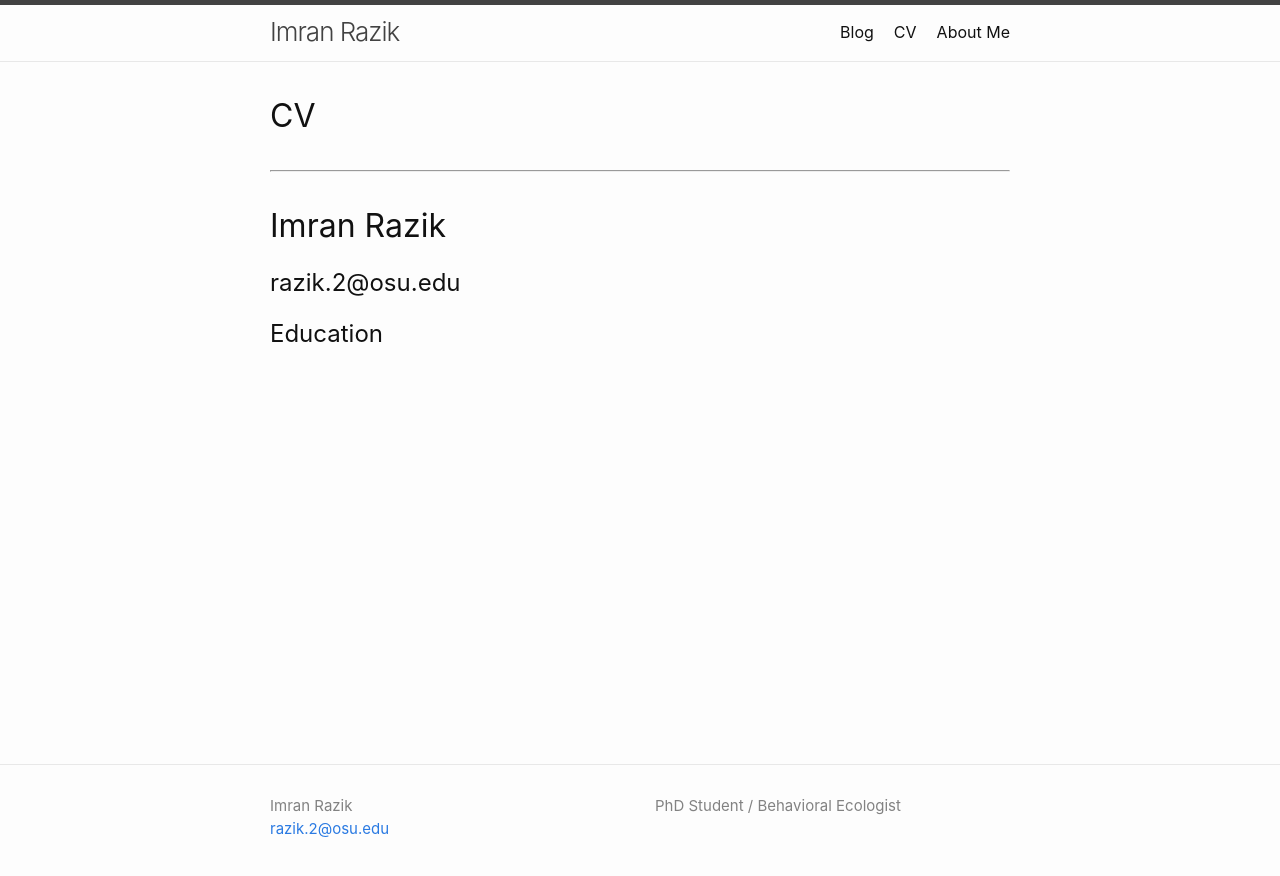
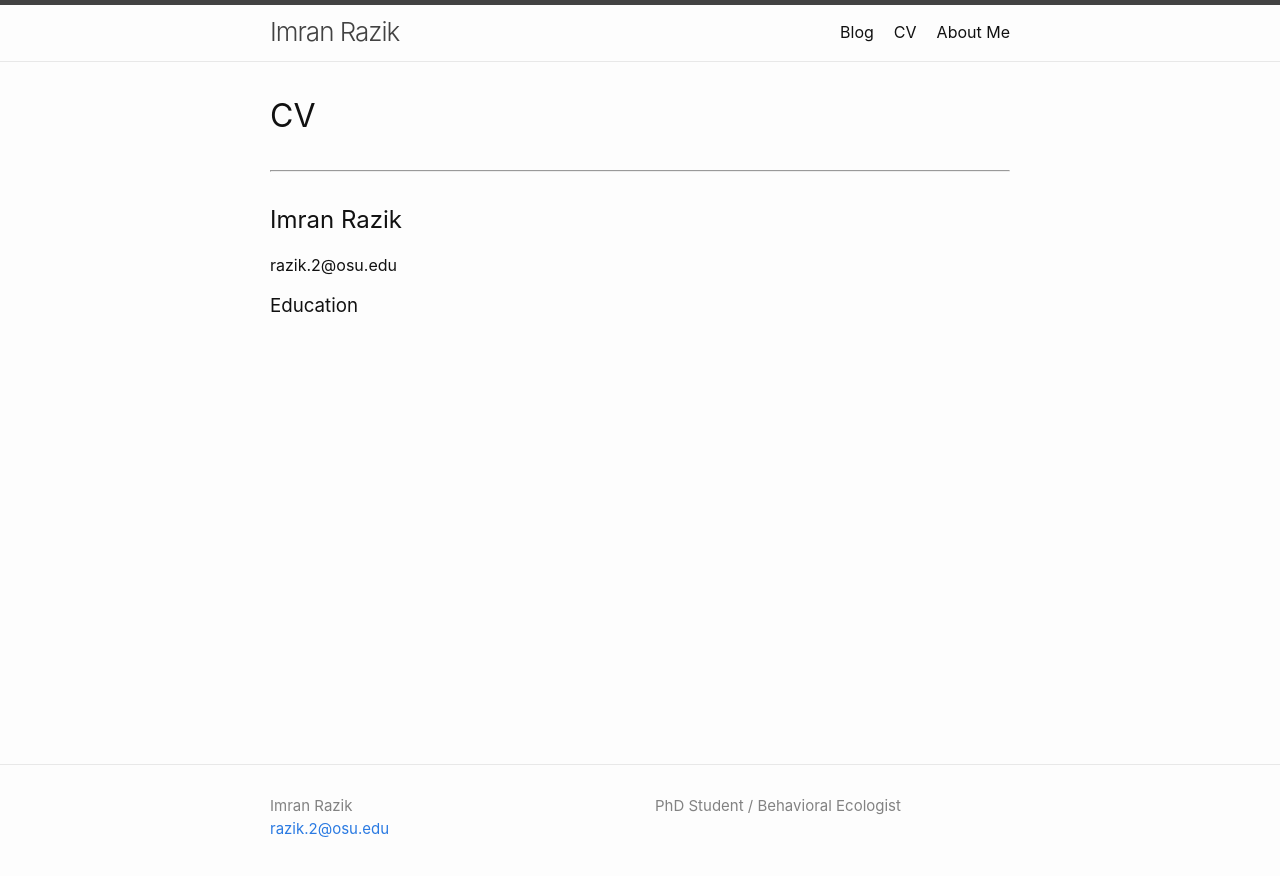
Before and after one commit to imranrazik/imranrazik.github.io, a Jekyll site: the page built from CV.md, in a window 1280 px wide. Shown: the top 876 px of the page. Built offline with Jekyll 4.4.1, drawn with Linux system fonts in a browser that asks for light colours; our own code applies the rules of GitHub Pages for plain Markdown files.

Commit message:
Update CV.md

```diff
--- a/CV.md
+++ b/CV.md
@@ -4,7 +4,7 @@ layout: default
 # CV
 ---
 
-# Imran Razik
-## razik.2@osu.edu
+## Imran Razik
+razik.2@osu.edu
 
-## Education
+### Education
```
